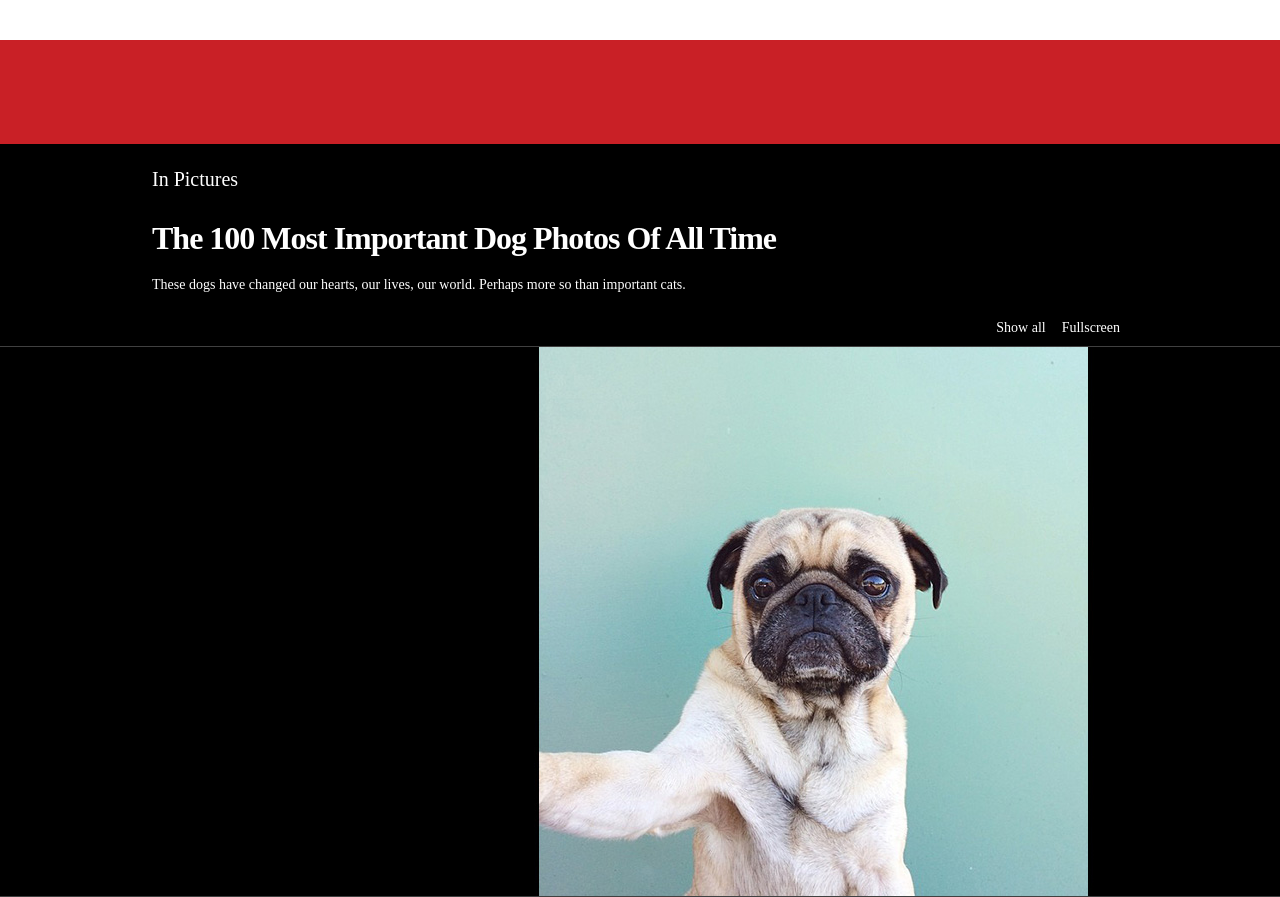
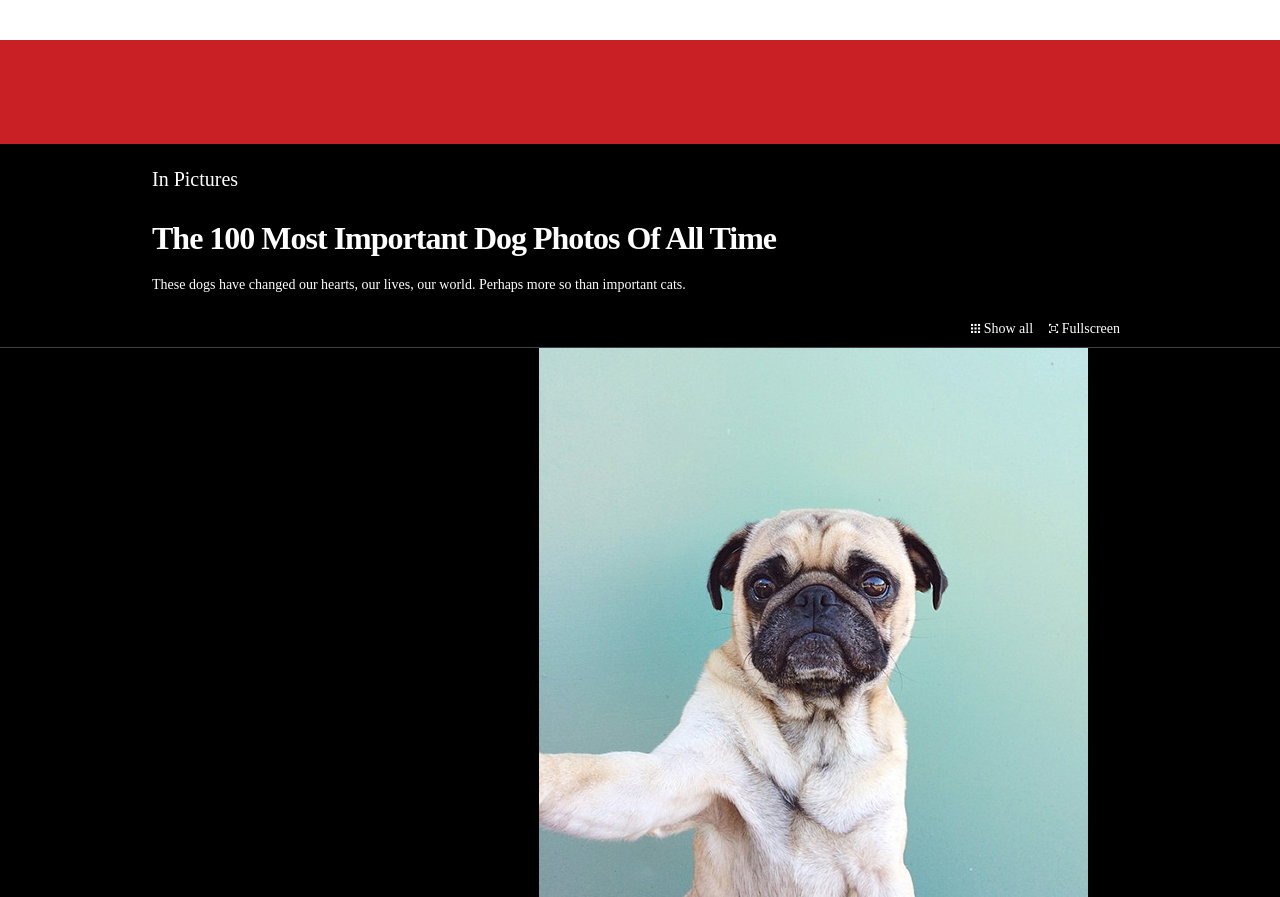
Before and after one commit to simonsinclair/in-pictures_02, a website: page public/index.html in a window 1280 px wide. Shown: the top 897 px of the page. Drawn offline with nearby package versions, Linux system fonts and the light colour scheme; files that its build step writes are made by us from their sources.

Commit message:
Give 'Show all' and 'Fullscreen' GEL icons

```diff
--- a/public/index.html
+++ b/public/index.html
@@ -31,8 +31,8 @@
 					<!-- Right -->
 
 					<ul class="gallery__tools nav">
-						<li>Show all</li>
-						<li>Fullscreen</li>
+						<li><span class="icon">&#xF01A;</span> Show all</li>
+						<li><span class="icon">&#xF036;</span> Fullscreen</li>
 					</ul>
 				</div>
 			</div>
```
